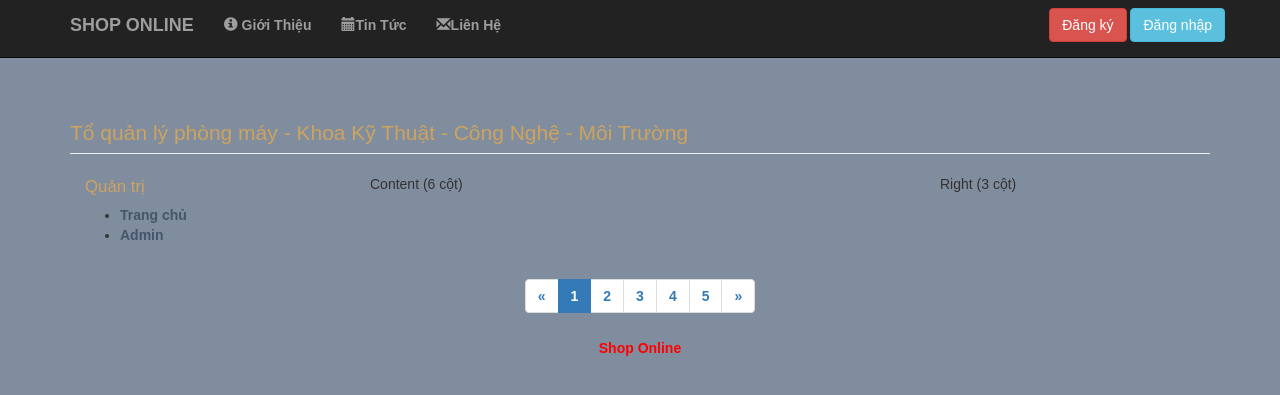
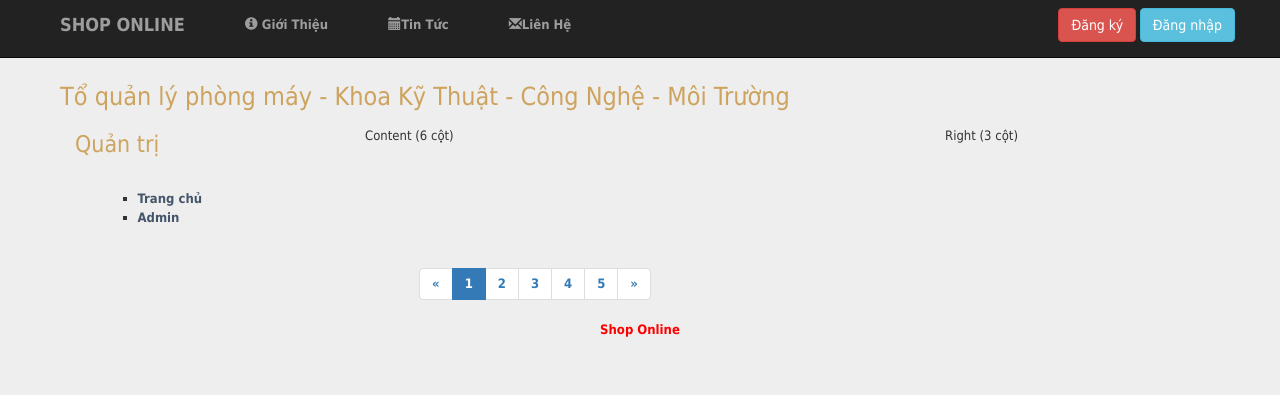
Before and after one commit to huynhphuochai/php01, a PHP site: page /index.php in a window 1280 px wide. Shown: the top 395 px of the page. Run offline with PHP 8.4, Linux system fonts and the light colour scheme; data that the repository does not hold is empty.

Commit message:
update layout

```diff
--- /dev/null
+++ b/quanlyphongmay/05.Source/project/css/grid.css
@@ -0,0 +1,480 @@
+/* =Containers
+--------------------------------------------------------------------------------*/
+
+.container_12,
+.container_16
+{
+	width: 100%;
+
+}
+
+/* =Grid >> Global
+--------------------------------------------------------------------------------*/
+
+.grid_1,
+.grid_2,
+.grid_3,
+.grid_4,
+.grid_5,
+.grid_6,
+.grid_7,
+.grid_8,
+.grid_9,
+.grid_10,
+.grid_11,
+.grid_12,
+.grid_13,
+.grid_14,
+.grid_15,
+.grid_16
+{
+	display: inline;
+	float: left;
+	margin-left: 1%;
+	margin-right: 1%;
+
+}
+
+.container_12 .grid_3,
+.container_16 .grid_4
+{
+	width: 23%;
+}
+
+.container_12 .grid_6,
+.container_16 .grid_8
+{
+	width: 48%;
+}
+
+.container_12 .grid_9,
+.container_16 .grid_12
+{
+	width: 73%;
+}
+
+.container_12 .grid_12,
+.container_16 .grid_16
+{
+	width: 98%;
+}
+
+/* =Grid >> Children (Alpha ~ First, Omega ~ Last)
+--------------------------------------------------------------------------------*/
+
+.alpha
+{
+	margin-left: 0;
+}
+
+.omega
+{
+	margin-right: 0;
+}
+
+/* =Grid >> 12 Columns
+--------------------------------------------------------------------------------*/
+
+.container_12 .grid_1
+{
+	width: 6.333%;
+}
+
+.container_12 .grid_2
+{
+	width: 14.666%;
+}
+
+.container_12 .grid_4
+{
+	width: 31.333%;
+}
+
+.container_12 .grid_5
+{
+	width: 39.666%;
+}
+
+.container_12 .grid_7
+{
+	width: 56.333%;
+}
+
+.container_12 .grid_8
+{
+	width: 64.666%;
+}
+
+.container_12 .grid_10
+{
+	width: 81.333%;
+}
+
+.container_12 .grid_11
+{
+	width: 89.666%;
+}
+
+/* =Grid >> 16 Columns
+--------------------------------------------------------------------------------*/
+
+.container_16 .grid_1
+{
+	width: 4.25%;
+}
+
+.container_16 .grid_2
+{
+	width: 10.5%;
+}
+
+.container_16 .grid_3
+{
+	width: 16.75%;
+}
+
+.container_16 .grid_5
+{
+	width: 29.25%;
+}
+
+.container_16 .grid_6
+{
+	width: 35.5%;
+}
+
+.container_16 .grid_7
+{
+	width: 41.75%;
+}
+
+.container_16 .grid_9
+{
+	width: 54.25%;
+}
+
+.container_16 .grid_10
+{
+	width: 60.5%;
+}
+
+.container_16 .grid_11
+{
+	width: 66.75%;
+}
+
+.container_16 .grid_13
+{
+	width: 79.25%;
+}
+
+.container_16 .grid_14
+{
+	width: 85.5%;
+}
+
+.container_16 .grid_15
+{
+	width: 91.75%;
+}
+
+/* =Prefix Extra Space >> Global
+--------------------------------------------------------------------------------*/
+
+.container_12 .prefix_3,
+.container_16 .prefix_4
+{
+	padding-left: 25%;
+}
+
+.container_12 .prefix_6,
+.container_16 .prefix_8
+{
+	padding-left: 50%;
+}
+
+.container_12 .prefix_9,
+.container_16 .prefix_12
+{
+	padding-left: 75%;
+}
+
+/* =Prefix Extra Space >> 12 Columns
+--------------------------------------------------------------------------------*/
+
+.container_12 .prefix_1
+{
+	padding-left: 8.333%;
+}
+
+.container_12 .prefix_2
+{
+	padding-left: 16.666%;
+}
+
+.container_12 .prefix_4
+{
+	padding-left: 33.333%;
+}
+
+.container_12 .prefix_5
+{
+	padding-left: 41.666%;
+}
+
+.container_12 .prefix_7
+{
+	padding-left: 58.333%;
+}
+
+.container_12 .prefix_8
+{
+	padding-left: 66.666%;
+}
+
+.container_12 .prefix_10
+{
+	padding-left: 83.333%;
+}
+
+.container_12 .prefix_11
+{
+	padding-left: 91.666%;
+}
+
+/* =Prefix Extra Space >> 16 Columns
+--------------------------------------------------------------------------------*/
+
+.container_16 .prefix_1
+{
+	padding-left: 6.25%;
+}
+
+.container_16 .prefix_2
+{
+	padding-left: 12.5%;
+}
+
+.container_16 .prefix_3
+{
+	padding-left: 18.75%;
+}
+
+.container_16 .prefix_5
+{
+	padding-left: 31.25%;
+}
+
+.container_16 .prefix_6
+{
+	padding-left: 37.5%;
+}
+
+.container_16 .prefix_7
+{
+	padding-left: 43.75%;
+}
+
+.container_16 .prefix_9
+{
+	padding-left: 56.25%;
+}
+
+.container_16 .prefix_10
+{
+	padding-left: 62.5%;
+}
+
+.container_16 .prefix_11
+{
+	padding-left: 68.75%;
+}
+
+.container_16 .prefix_13
+{
+	padding-left: 81.25%;
+}
+
+.container_16 .prefix_14
+{
+	padding-left: 87.5%;
+}
+
+.container_16 .prefix_15
+{
+	padding-left: 93.75%;
+}
+
+/* =Suffix Extra Space >> Global
+--------------------------------------------------------------------------------*/
+
+.container_12 .suffix_3,
+.container_16 .suffix_4
+{
+	padding-right: 25%;
+}
+
+.container_12 .suffix_6,
+.container_16 .suffix_8
+{
+	padding-right: 50%;
+}
+
+.container_12 .suffix_9,
+.container_16 .suffix_12
+{
+	padding-right: 75%;
+}
+
+/* =Suffix Extra Space >> 12 Columns
+--------------------------------------------------------------------------------*/
+
+.container_12 .suffix_1
+{
+	padding-right: 8.333%;
+}
+
+.container_12 .suffix_2
+{
+	padding-right: 16.666%;
+}
+
+.container_12 .suffix_4
+{
+	padding-right: 33.333%;
+}
+
+.container_12 .suffix_5
+{
+	padding-right: 41.666%;
+}
+
+.container_12 .suffix_7
+{
+	padding-right: 58.333%;
+}
+
+.container_12 .suffix_8
+{
+	padding-right: 66.666%;
+}
+
+.container_12 .suffix_10
+{
+	padding-right: 83.333%;
+}
+
+.container_12 .suffix_11
+{
+	padding-right: 91.666%;
+}
+
+/* =Suffix Extra Space >> 16 Columns
+--------------------------------------------------------------------------------*/
+
+.container_16 .suffix_1
+{
+	padding-right: 6.25%;
+}
+
+.container_16 .suffix_2
+{
+	padding-right: 16.5%;
+}
+
+.container_16 .suffix_3
+{
+	padding-right: 18.75%;
+}
+
+.container_16 .suffix_5
+{
+	padding-right: 31.25%;
+}
+
+.container_16 .suffix_6
+{
+	padding-right: 37.5%;
+}
+
+.container_16 .suffix_7
+{
+	padding-right: 43.75%;
+}
+
+.container_16 .suffix_9
+{
+	padding-right: 56.25%;
+}
+
+.container_16 .suffix_10
+{
+	padding-right: 62.5%;
+}
+
+.container_16 .suffix_11
+{
+	padding-right: 68.75%;
+}
+
+.container_16 .suffix_13
+{
+	padding-right: 81.25%;
+}
+
+.container_16 .suffix_14
+{
+	padding-right: 87.5%;
+}
+
+.container_16 .suffix_15
+{
+	padding-right: 93.75%;
+}
+
+/* =Clear Floated Elements
+--------------------------------------------------------------------------------*/
+
+html body * span.clear,
+html body * div.clear,
+html body * li.clear,
+html body * dd.clear
+{
+	background: none;
+	border: 0;
+	clear: both;
+	display: block;
+	float: none;
+	font-size: 0;
+	list-style: none;
+	margin: 0;
+	padding: 0;
+	overflow: hidden;
+	visibility: hidden;
+	width: 0;
+	height: 0;
+}
+
+.clearfix:after
+{
+	clear: both;
+	content: '.';
+	display: block;
+	visibility: hidden;
+	height: 0;
+}
+
+.clearfix
+{
+	display: inline-block;
+}
+
+* html .clearfix
+{
+	height: 1%;
+}
+
+.clearfix
+{
+	display: block;
+}
--- a/quanlyphongmay/05.Source/project/css/main.css
+++ b/quanlyphongmay/05.Source/project/css/main.css
@@ -2,9 +2,10 @@
 /* the styles for the HTML elements */
 body {
     margin-top: 0;
-    background-color: rgb(128, 141, 159);
+    background-color: #eee;
     font-family: Arial, Helvetica, sans-serif;
-    padding-top: 70px;
+    padding-top: 50px;
+    padding-bottom: 5px;
 }
 h1 {
     font-size: 150%;
@@ -69,6 +70,16 @@ form {
 }
 br {
     clear: left;
+}
+
+blockquote {
+	font-family: Georgia, 'Times New Roman', serif;
+	font-size:1.2em;
+	padding-left:1em;
+	border-left:4px solid #ccc;
+}
+blockquote cite {
+	font-size:.9em;
 }
 
 /* the styles for the div tags that divide the page into sections */
@@ -146,3 +157,33 @@ br {
 #add_product_form input[text] {
     width: 15em;
 }
+
+.container {
+	padding-right: 5px;
+	padding-left: 5px;
+	margin-right: auto;
+	margin-left: auto;
+}
+.page-header {
+	padding-bottom: 5px;
+	margin: 20px 0 10px;
+	border-bottom: 1px solid #eee;
+}
+.panel-title {
+	margin-top: 0;
+	margin-bottom: 0;
+	font-size: 14px;
+	color: inherit;
+}
+
+.caption h5 {
+	font-weight: bold;
+	color: #0000ff;
+}
+
+hr {
+	margin-top: 10px;
+	margin-bottom: 5px;
+	border: 0;
+	border-top: 1px solid #eee;
+}
--- /dev/null
+++ b/quanlyphongmay/05.Source/project/css/text.css
@@ -0,0 +1,88 @@
+body
+{
+	font: 13px/1.5 Tahoma, Helvetica, Arial, 'Liberation Sans', FreeSans, sans-serif;
+}
+
+a:focus
+{
+	outline: 1px dotted invert;
+}
+
+hr
+{
+	border-color: #ccc;
+	border-style: solid;
+	border-width: 1px 0 0;
+	clear: both;
+	height: 0;
+}
+
+/* =Headings
+--------------------------------------------------------------------------------*/
+
+h1
+{
+	font-size: 25px;
+}
+
+h2
+{
+	font-size: 23px;
+}
+
+h3
+{
+	font-size: 21px;
+}
+
+h4
+{
+	font-size: 19px;
+}
+
+h5
+{
+	font-size: 17px;
+}
+
+h6
+{
+	font-size: 15px;
+}
+
+/* =Spacing
+--------------------------------------------------------------------------------*/
+
+ol
+{
+	list-style: decimal;
+}
+
+ul
+{
+	list-style: square;
+}
+
+li
+{
+	margin-left: 30px;
+}
+
+p,
+dl,
+hr,
+h1,
+h2,
+h3,
+h4,
+h5,
+h6,
+ol,
+ul,
+pre,
+table,
+address,
+fieldset
+{
+	margin-bottom: 20px;
+}
--- a/quanlyphongmay/05.Source/project/views/header.php
+++ b/quanlyphongmay/05.Source/project/views/header.php
@@ -11,6 +11,8 @@
     <link href="<?php echo $app_path; ?>/libs/bootstrap/css/bootstrap.min.css" rel="stylesheet" type="text/css">
     <!-- Custom CSS -->
     <link rel="stylesheet" type="text/css" href="<?php echo $app_path; ?>css/main.css">
+    <link rel="stylesheet" type="text/css" href="<?php echo $app_path; ?>css/text.css">
+       <link rel="stylesheet" type="text/css" href="<?php echo $app_path; ?>css/grid.css">
 </head>
 
 <body>
--- a/quanlyphongmay/05.Source/project/views/page_master.php
+++ b/quanlyphongmay/05.Source/project/views/page_master.php
@@ -55,9 +55,9 @@
         </div>
     </div>
     <!-- Pagination -->
-    <?php include 'sidebar.php'; ?>
+    <?php include 'left_sidebar.php'; ?>
     <?php include 'content.php'; ?>
-    <?php include 'rightsidebar.php'; ?>
+    <?php include 'right_sidebar.php'; ?>
     <!-- Pagination -->
     <div class="row text-center">
         <div class="col-lg-12">
```
Also changed, not shown: quanlyphongmay/05.Source/project/views/left_sidebar.php (renamed from quanlyphongmay/05.Source/project/views/sidebar.php), quanlyphongmay/05.Source/project/views/right_sidebar.php (renamed from quanlyphongmay/05.Source/project/views/rightsidebar.php).
